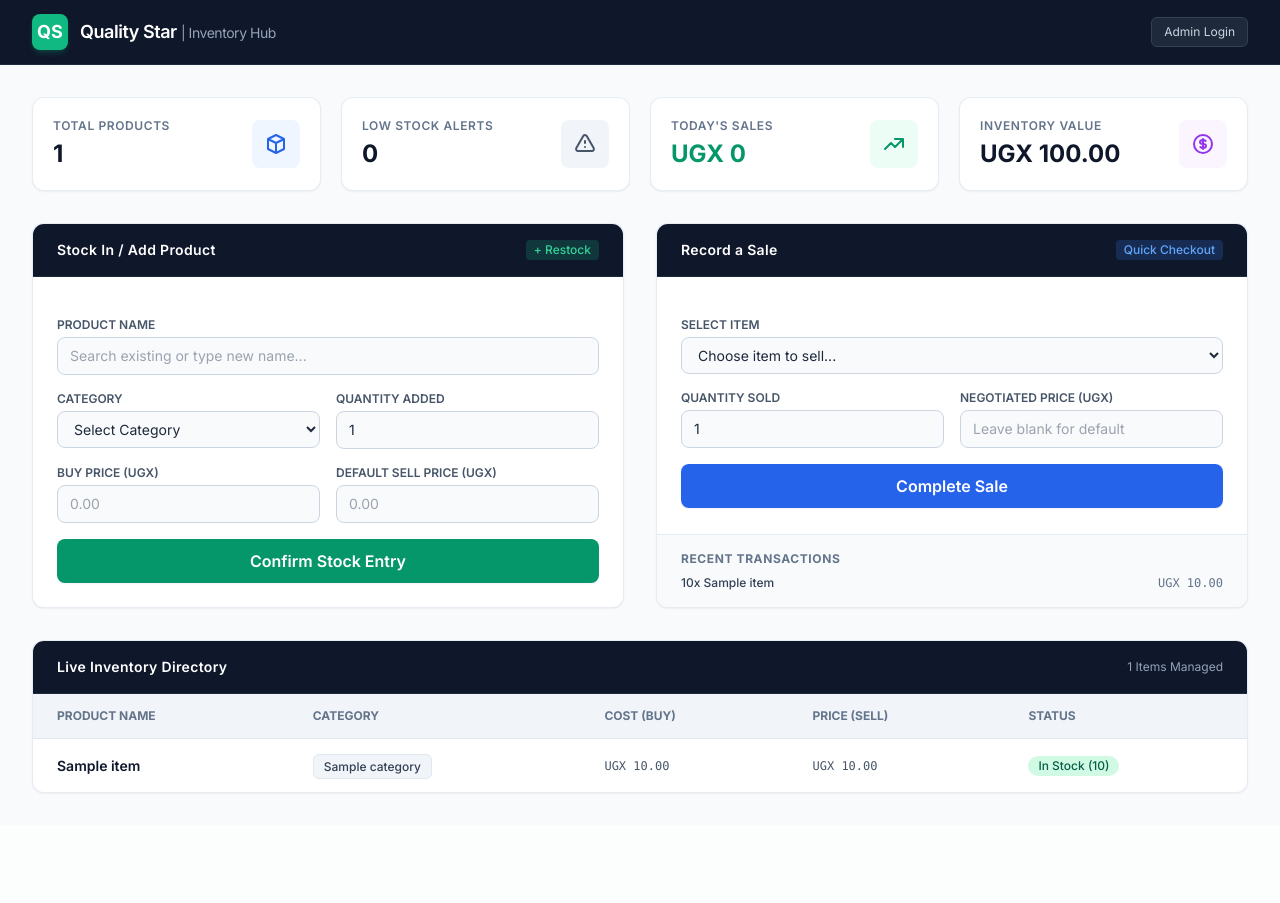
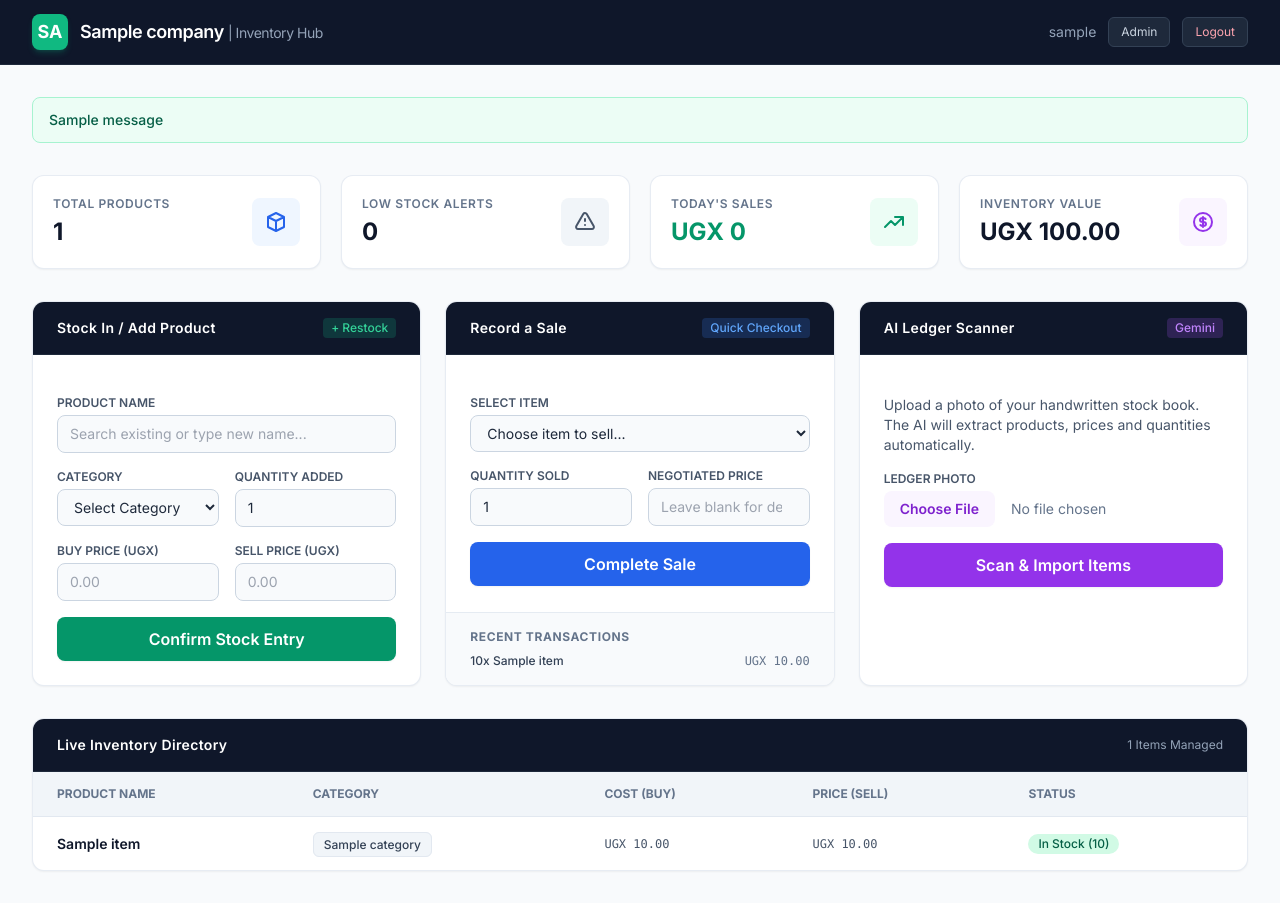
Before and after one commit to lumalabriandouglas-design/cloud_stock_manager, a Django app: page / in a window 1280 px wide. Before the commit the page ends 794 px from the top, so only its background shows below. Run offline with Django 5.2, Linux system fonts and the light colour scheme; a user stored in the database is signed in; tables that the repository leaves empty hold one stand-in row (values such as "Sample post"); one stand-in notice (Sample message) is shown; some libraries are stand-ins or nearby versions.

Commit message:
Major improvements: add README, requirements, env support, secure settings, messages, scan form UI, logout, better error handling

```diff
--- a/inventory/templates/inventory/dashboard.html
+++ b/inventory/templates/inventory/dashboard.html
@@ -4,7 +4,7 @@
 <head>
     <meta charset="UTF-8">
     <meta name="viewport" content="width=device-width, initial-scale=1.0">
-    <title>Quality Star | Inventory Command Center</title>
+    <title>{{ company.name }} | Inventory Command Center</title>
     <script src="https://cdn.tailwindcss.com"></script>
     <link href="https://fonts.googleapis.com/css2?family=Inter:wght@400;500;600;700&display=swap" rel="stylesheet">
     <style> body { font-family: 'Inter', sans-serif; } </style>
@@ -16,17 +16,37 @@
         <div class="max-w-7xl mx-auto px-4 sm:px-6 lg:px-8 h-16 flex items-center justify-between">
             <div class="flex items-center space-x-3">
                 <div class="h-9 w-9 bg-emerald-500 rounded-lg flex items-center justify-center font-bold text-white text-lg shadow-md shadow-emerald-500/20">
-                    QS
+                    {{ company.name|slice:":2"|upper }}
                 </div>
-                <span class="text-white font-semibold text-lg tracking-tight">Quality Star <span class="text-slate-400 text-sm font-normal">| Inventory Hub</span></span>
+                <span class="text-white font-semibold text-lg tracking-tight">
+                    {{ company.name }}
+                    <span class="text-slate-400 text-sm font-normal">| Inventory Hub</span>
+                </span>
             </div>
-            <div class="flex items-center space-x-4">
-                <a href="/admin/" class="text-xs text-slate-300 hover:text-white bg-slate-800 px-3 py-1.5 rounded-md border border-slate-700 transition">Admin Login</a>
+            <div class="flex items-center space-x-3">
+                <span class="text-slate-400 text-sm hidden sm:inline">{{ request.user.username }}</span>
+                <a href="/admin/" class="text-xs text-slate-300 hover:text-white bg-slate-800 px-3 py-1.5 rounded-md border border-slate-700 transition">Admin</a>
+                <a href="{% url 'logout' %}" class="text-xs text-rose-300 hover:text-white bg-slate-800 px-3 py-1.5 rounded-md border border-slate-700 transition">Logout</a>
             </div>
         </div>
     </header>
 
     <main class="max-w-7xl mx-auto px-4 sm:px-6 lg:px-8 py-8 space-y-8">
+
+        <!-- Flash messages -->
+        {% if messages %}
+        <div class="space-y-2">
+            {% for message in messages %}
+            <div class="rounded-lg px-4 py-3 text-sm font-medium
+                {% if message.tags == 'success' %}bg-emerald-50 text-emerald-800 border border-emerald-200
+                {% elif message.tags == 'error' %}bg-rose-50 text-rose-800 border border-rose-200
+                {% elif message.tags == 'warning' %}bg-amber-50 text-amber-800 border border-amber-200
+                {% else %}bg-slate-50 text-slate-800 border border-slate-200{% endif %}">
+                {{ message }}
+            </div>
+            {% endfor %}
+        </div>
+        {% endif %}
 
         <!-- Metric Cards -->
         <div class="grid grid-cols-1 md:grid-cols-4 gap-5">
@@ -74,7 +94,7 @@
         </div>
 
         <!-- Operations Forms Section -->
-        <div class="grid grid-cols-1 lg:grid-cols-2 gap-8">
+        <div class="grid grid-cols-1 lg:grid-cols-3 gap-6">
 
             <!-- Stock In Form -->
             <div class="bg-white rounded-xl border border-slate-200/80 shadow-sm overflow-hidden">
@@ -119,7 +139,7 @@
                                 class="w-full px-3 py-2 bg-slate-50 border border-slate-300 rounded-lg text-sm focus:outline-none focus:ring-2 focus:ring-emerald-500 focus:bg-white transition">
                         </div>
                         <div>
-                            <label class="block text-xs font-semibold text-slate-600 uppercase mb-1">Default Sell Price (UGX)</label>
+                            <label class="block text-xs font-semibold text-slate-600 uppercase mb-1">Sell Price (UGX)</label>
                             <input type="number" step="0.01" name="sell_price" placeholder="0.00"
                                 class="w-full px-3 py-2 bg-slate-50 border border-slate-300 rounded-lg text-sm focus:outline-none focus:ring-2 focus:ring-emerald-500 focus:bg-white transition">
                         </div>
@@ -132,13 +152,12 @@
             </div>
 
             <!-- Record Sale Form -->
-            <div class="bg-white rounded-xl border border-slate-200/80 shadow-sm overflow-hidden flex flex-col justify-between">
-                <div>
+            <div class="bg-white rounded-xl border border-slate-200/80 shadow-sm overflow-hidden flex flex-col">
                 <div class="px-6 py-4 bg-slate-900 border-b border-slate-800 flex items-center justify-between">
                     <h2 class="text-white font-semibold text-sm tracking-wide">Record a Sale</h2>
                     <span class="text-xs bg-blue-500/20 text-blue-400 px-2 py-0.5 rounded font-medium">Quick Checkout</span>
                 </div>
-                    <form action="{% url 'record_sale' %}" method="POST" class="p-6 space-y-4">
+                <form action="{% url 'record_sale' %}" method="POST" class="p-6 space-y-4 flex-1">
                     {% csrf_token %}
                     <div>
                         <label class="block text-xs font-semibold text-slate-600 uppercase mb-1">Select Item</label>
@@ -157,7 +176,7 @@
                                 class="w-full px-3 py-2 bg-slate-50 border border-slate-300 rounded-lg text-sm focus:outline-none focus:ring-2 focus:ring-blue-500 focus:bg-white transition">
                         </div>
                         <div>
-                                <label class="block text-xs font-semibold text-slate-600 uppercase mb-1">Negotiated Price (UGX)</label>
+                            <label class="block text-xs font-semibold text-slate-600 uppercase mb-1">Negotiated Price</label>
                             <input type="number" step="0.01" name="sell_price" placeholder="Leave blank for default"
                                 class="w-full px-3 py-2 bg-slate-50 border border-slate-300 rounded-lg text-sm focus:outline-none focus:ring-2 focus:ring-blue-500 focus:bg-white transition">
                         </div>
@@ -167,22 +186,43 @@
                         Complete Sale
                     </button>
                 </form>
-                </div>
 
-                <!-- Recent Activity Feed -->
+                <!-- Recent Activity -->
                 <div class="px-6 py-4 bg-slate-50 border-t border-slate-200/80">
                     <h3 class="text-xs font-bold text-slate-500 uppercase tracking-wider mb-2">Recent Transactions</h3>
-                    <div class="space-y-1.5 max-h-32 overflow-y-auto">
+                    <div class="space-y-1.5 max-h-28 overflow-y-auto">
                         {% for sale in recent_sales %}
                             <div class="flex justify-between items-center text-xs">
                                 <span class="font-medium text-slate-700">{{ sale.quantity_sold }}x {{ sale.item.name }}</span>
                                 <span class="text-slate-500 font-mono">UGX {{ sale.sell_price|intcomma }}</span>
                             </div>
                         {% empty %}
-                            <p class="text-xs text-slate-400">No transactions recorded today.</p>
+                            <p class="text-xs text-slate-400">No recent sales.</p>
                         {% endfor %}
                     </div>
                 </div>
+            </div>
+
+            <!-- AI Ledger Scanner -->
+            <div class="bg-white rounded-xl border border-slate-200/80 shadow-sm overflow-hidden">
+                <div class="px-6 py-4 bg-slate-900 border-b border-slate-800 flex items-center justify-between">
+                    <h2 class="text-white font-semibold text-sm tracking-wide">AI Ledger Scanner</h2>
+                    <span class="text-xs bg-purple-500/20 text-purple-400 px-2 py-0.5 rounded font-medium">Gemini</span>
+                </div>
+                <form action="{% url 'scan_ledger' %}" method="POST" enctype="multipart/form-data" class="p-6 space-y-4">
+                    {% csrf_token %}
+                    <p class="text-sm text-slate-600">
+                        Upload a photo of your handwritten stock book. The AI will extract products, prices and quantities automatically.
+                    </p>
+                    <div>
+                        <label class="block text-xs font-semibold text-slate-600 uppercase mb-1">Ledger Photo</label>
+                        <input type="file" name="ledger_photo" accept="image/*" required
+                            class="w-full text-sm text-slate-500 file:mr-4 file:py-2 file:px-4 file:rounded-lg file:border-0 file:text-sm file:font-semibold file:bg-purple-50 file:text-purple-700 hover:file:bg-purple-100">
+                    </div>
+                    <button type="submit" class="w-full bg-purple-600 hover:bg-purple-700 text-white font-semibold py-2.5 rounded-lg shadow-sm transition">
+                        Scan & Import Items
+                    </button>
+                </form>
             </div>
 
         </div>
@@ -231,6 +271,10 @@
                                 {% endif %}
                             </td>
                         </tr>
+                        {% empty %}
+                        <tr>
+                            <td colspan="5" class="px-6 py-8 text-center text-slate-400">No products yet. Add some stock or scan a ledger!</td>
+                        </tr>
                         {% endfor %}
                     </tbody>
                 </table>
--- a/inventory/views.py
+++ b/inventory/views.py
@@ -1,8 +1,10 @@
 import json
 import os
+
+from django.contrib import messages
 from django.contrib.auth.decorators import login_required
 from django.db.models import F, Sum
-from django.shortcuts import redirect, render
+from django.shortcuts import get_object_or_404, redirect, render
 from django.utils import timezone
 from google import genai
 from google.genai import types
@@ -11,57 +13,85 @@ from PIL import Image
 from .models import Category, Item, Sale, StockIn
 
 
+def get_user_company(request):
+    """Helper – raise a clear error if the user has no profile."""
+    if not hasattr(request.user, "profile"):
+        messages.error(
+            request,
+            "Your account is not linked to any company. Please contact an administrator.",
+        )
+        return None
+    return request.user.profile.company
+
+
 @login_required
 def dashboard(request):
-  # Extract the active company for the logged-in user
-  company = request.user.profile.company
+    company = get_user_company(request)
+    if company is None:
+        return redirect("login")
 
-  items = Item.objects.filter(company=company).select_related('category').order_by('name')
-  categories = Category.objects.filter(company=company)
-  recent_sales = (
-      Sale.objects.filter(company=company)
-      .select_related('item')
-      .order_by('-sales_date')[:8]
-  )
+    items = (
+        Item.objects.filter(company=company)
+        .select_related("category")
+        .order_by("name")
+    )
+    categories = Category.objects.filter(company=company)
+    recent_sales = (
+        Sale.objects.filter(company=company)
+        .select_related("item")
+        .order_by("-sales_date")[:8]
+    )
 
-  today = timezone.now().date()
-  today_sales_total = (
-      Sale.objects.filter(company=company, sales_date__date=today).aggregate(
-          total=Sum(F('quantity_sold') * F('sell_price'))
-      )['total']
-      or 0
-  )
+    today = timezone.now().date()
+    today_sales_total = (
+        Sale.objects.filter(company=company, sales_date__date=today).aggregate(
+            total=Sum(F("quantity_sold") * F("sell_price"))
+        )["total"]
+        or 0
+    )
 
-  low_stock_items = items.filter(quantity_in_stock__lte=F('reorder_level'))
-  total_inventory_val = sum(
-      item.quantity_in_stock * item.buy_price for item in items
-  )
+    low_stock_items = items.filter(quantity_in_stock__lte=F("reorder_level"))
+    total_inventory_val = sum(
+        item.quantity_in_stock * item.buy_price for item in items
+    )
 
-  context = {
-      'company': company,
-      'items': items,
-      'categories': categories,
-      'recent_sales': recent_sales,
-      'low_stock_count': low_stock_items.count(),
-      'total_inventory_val': total_inventory_val,
-      'today_sales_total': today_sales_total,
-  }
-  return render(request, 'inventory/dashboard.html', context)
+    context = {
+        "company": company,
+        "items": items,
+        "categories": categories,
+        "recent_sales": recent_sales,
+        "low_stock_count": low_stock_items.count(),
+        "total_inventory_val": total_inventory_val,
+        "today_sales_total": today_sales_total,
+    }
+    return render(request, "inventory/dashboard.html", context)
 
 
 @login_required
 def record_sale(request):
-  if request.method == 'POST':
-    company = request.user.profile.company
-    item_id = request.POST.get('item_id')
-    quantity = int(request.POST.get('quantity', 1))
-    custom_price = request.POST.get('sell_price')
+    if request.method == "POST":
+        company = get_user_company(request)
+        if company is None:
+            return redirect("login")
 
-    if item_id:
-      item = Item.objects.get(id=item_id, company=company)
-      sell_price = custom_price if custom_price else item.sell_price
+        item_id = request.POST.get("item_id")
+        quantity = int(request.POST.get("quantity", 1))
+        custom_price = request.POST.get("sell_price")
 
-      if item.quantity_in_stock >= quantity:
+        if not item_id:
+            messages.error(request, "Please select an item.")
+            return redirect("dashboard")
+
+        item = get_object_or_404(Item, id=item_id, company=company)
+        sell_price = custom_price if custom_price else item.sell_price
+
+        if item.quantity_in_stock < quantity:
+            messages.error(
+                request,
+                f"Not enough stock for {item.name}. Only {item.quantity_in_stock} left.",
+            )
+            return redirect("dashboard")
+
         Sale.objects.create(
             company=company,
             item=item,
@@ -71,113 +101,159 @@ def record_sale(request):
         item.quantity_in_stock -= quantity
         item.save()
 
-  return redirect('dashboard')
+        messages.success(
+            request,
+            f"Sold {quantity} × {item.name} for UGX {sell_price}.",
+        )
+
+    return redirect("dashboard")
 
 
 @login_required
 def record_stock_in(request):
-  if request.method == 'POST':
-    company = request.user.profile.company
-    item_name = request.POST.get('item_name', '').strip()
-    category_id = request.POST.get('category_id')
-    buy_price = request.POST.get('buy_price') or 0
-    sell_price = request.POST.get('sell_price') or 0
-    quantity = int(request.POST.get('quantity', 0))
+    if request.method == "POST":
+        company = get_user_company(request)
+        if company is None:
+            return redirect("login")
 
-    if item_name and quantity > 0:
-      category = (
-          Category.objects.filter(id=category_id, company=company).first()
-          if category_id
-          else None
-      )
-      item, created = Item.objects.get_or_create(
-          company=company,
-          name__iexact=item_name,
-          defaults={
-              'name': item_name,
-              'category': category,
-              'buy_price': buy_price,
-              'sell_price': sell_price,
-              'quantity_in_stock': 0,
-          },
-      )
+        item_name = request.POST.get("item_name", "").strip()
+        category_id = request.POST.get("category_id")
+        buy_price = request.POST.get("buy_price") or 0
+        sell_price = request.POST.get("sell_price") or 0
+        quantity = int(request.POST.get("quantity", 0))
 
-      item.quantity_in_stock += quantity
-      if buy_price:
-        item.buy_price = buy_price
-      if sell_price:
-        item.sell_price = sell_price
-      if category and not item.category:
-        item.category = category
-      item.save()
+        if not item_name or quantity <= 0:
+            messages.error(request, "Product name and a positive quantity are required.")
+            return redirect("dashboard")
 
-      StockIn.objects.create(
-          company=company, item=item, quantity_added=quantity
-      )
+        category = (
+            Category.objects.filter(id=category_id, company=company).first()
+            if category_id
+            else None
+        )
 
-  return redirect('dashboard')
+        item, created = Item.objects.get_or_create(
+            company=company,
+            name__iexact=item_name,
+            defaults={
+                "name": item_name,
+                "category": category,
+                "buy_price": buy_price,
+                "sell_price": sell_price,
+                "quantity_in_stock": 0,
+            },
+        )
+
+        item.quantity_in_stock += quantity
+        if buy_price:
+            item.buy_price = buy_price
+        if sell_price:
+            item.sell_price = sell_price
+        if category and not item.category:
+            item.category = category
+        item.save()
+
+        StockIn.objects.create(
+            company=company, item=item, quantity_added=quantity
+        )
+
+        action = "Created and stocked" if created else "Restocked"
+        messages.success(
+            request,
+            f"{action} {item.name}: +{quantity} units.",
+        )
+
+    return redirect("dashboard")
 
 
 @login_required
 def scan_ledger(request):
-  if request.method == 'POST' and request.FILES.get('ledger_photo'):
-    company = request.user.profile.company
-    photo = request.FILES['ledger_photo']
+    if request.method == "POST" and request.FILES.get("ledger_photo"):
+        company = get_user_company(request)
+        if company is None:
+            return redirect("login")
 
-    try:
-      img = Image.open(photo)
-      api_key = os.getenv('GEMINI_API_KEY')
+        photo = request.FILES["ledger_photo"]
+        api_key = os.getenv("GEMINI_API_KEY")
 
-      if api_key:
-        client = genai.Client(api_key=api_key)
-        prompt = """
-                Analyze this handwritten stock ledger page. Extract all products and return a strict JSON list.
-                Regardless of column arrangement or missing headers, identify:
-                - name: string
-                - buy_price: number (default to 0)
-                - sell_price: number (default to 0)
-                - quantity: integer (default to 1)
+        if not api_key:
+            messages.error(
+                request,
+                "GEMINI_API_KEY is not set. Add it to your .env file to use the scanner.",
+            )
+            return redirect("dashboard")
 
-                Example output:
-                [{"name": "Standing Fan", "buy_price": 10000, "sell_price": 20000, "quantity": 5}]
-                """
+        try:
+            img = Image.open(photo)
+            client = genai.Client(api_key=api_key)
 
-        response = client.models.generate_content(
-            model='gemini-2.5-flash',
-            contents=[prompt, img],
-            config=types.GenerateContentConfig(response_mime_type='application/json'),
-        )
+            prompt = """
+Analyze this handwritten stock ledger page. Extract all products and return a strict JSON list.
+Regardless of column arrangement or missing headers, identify:
+- name: string
+- buy_price: number (default to 0)
+- sell_price: number (default to 0)
+- quantity: integer (default to 1)
 
-        items_data = json.loads(response.text)
+Example output:
+[{"name": "Standing Fan", "buy_price": 10000, "sell_price": 20000, "quantity": 5}]
+"""
 
-        for entry in items_data:
-          name = str(entry.get('name', '')).strip()
-          if not name:
-            continue
+            response = client.models.generate_content(
+                model="gemini-2.0-flash",
+                contents=[prompt, img],
+                config=types.GenerateContentConfig(
+                    response_mime_type="application/json"
+                ),
+            )
 
-          buy_price = float(entry.get('buy_price') or 0)
-          sell_price = float(entry.get('sell_price') or 0)
-          quantity = int(entry.get('quantity') or 1)
+            items_data = json.loads(response.text)
+            added_count = 0
 
-          item, created = Item.objects.get_or_create(
-              company=company,
-              name__iexact=name,
-              defaults={
-                  'name': name,
-                  'buy_price': buy_price,
-                  'sell_price': sell_price,
-                  'quantity_in_stock': 0,
-              },
-          )
+            for entry in items_data:
+                name = str(entry.get("name", "")).strip()
+                if not name:
+                    continue
 
-          item.quantity_in_stock += quantity
-          if buy_price > 0:
-            item.buy_price = buy_price
-          if sell_price > 0:
-            item.sell_price = sell_price
-          item.save()
+                buy_price = float(entry.get("buy_price") or 0)
+                sell_price = float(entry.get("sell_price") or 0)
+                quantity = int(entry.get("quantity") or 1)
 
-    except Exception as e:
-      print(f'Error parsing ledger image: {e}')
+                item, created = Item.objects.get_or_create(
+                    company=company,
+                    name__iexact=name,
+                    defaults={
+                        "name": name,
+                        "buy_price": buy_price,
+                        "sell_price": sell_price,
+                        "quantity_in_stock": 0,
+                    },
+                )
 
-  return redirect('dashboard')
+                item.quantity_in_stock += quantity
+                if buy_price > 0:
+                    item.buy_price = buy_price
+                if sell_price > 0:
+                    item.sell_price = sell_price
+                item.save()
+
+                StockIn.objects.create(
+                    company=company, item=item, quantity_added=quantity
+                )
+                added_count += 1
+
+            if added_count:
+                messages.success(
+                    request,
+                    f"Successfully imported {added_count} item(s) from the ledger photo.",
+                )
+            else:
+                messages.warning(
+                    request,
+                    "No products could be extracted from the image. Try a clearer photo.",
+                )
+
+        except Exception as e:
+            messages.error(request, f"Error parsing ledger image: {e}")
+
+    return redirect("dashboard")
--- /dev/null
+++ b/requirements.txt
@@ -0,0 +1,4 @@
+Django>=5.0,<7.0
+Pillow>=10.0.0
+google-genai>=1.0.0
+python-dotenv>=1.0.0
```
Also changed, not shown: core/settings.py (+55 -88 lines), README.md (added), 1 other file. Lines whose indentation alone changed are shown as unchanged.
